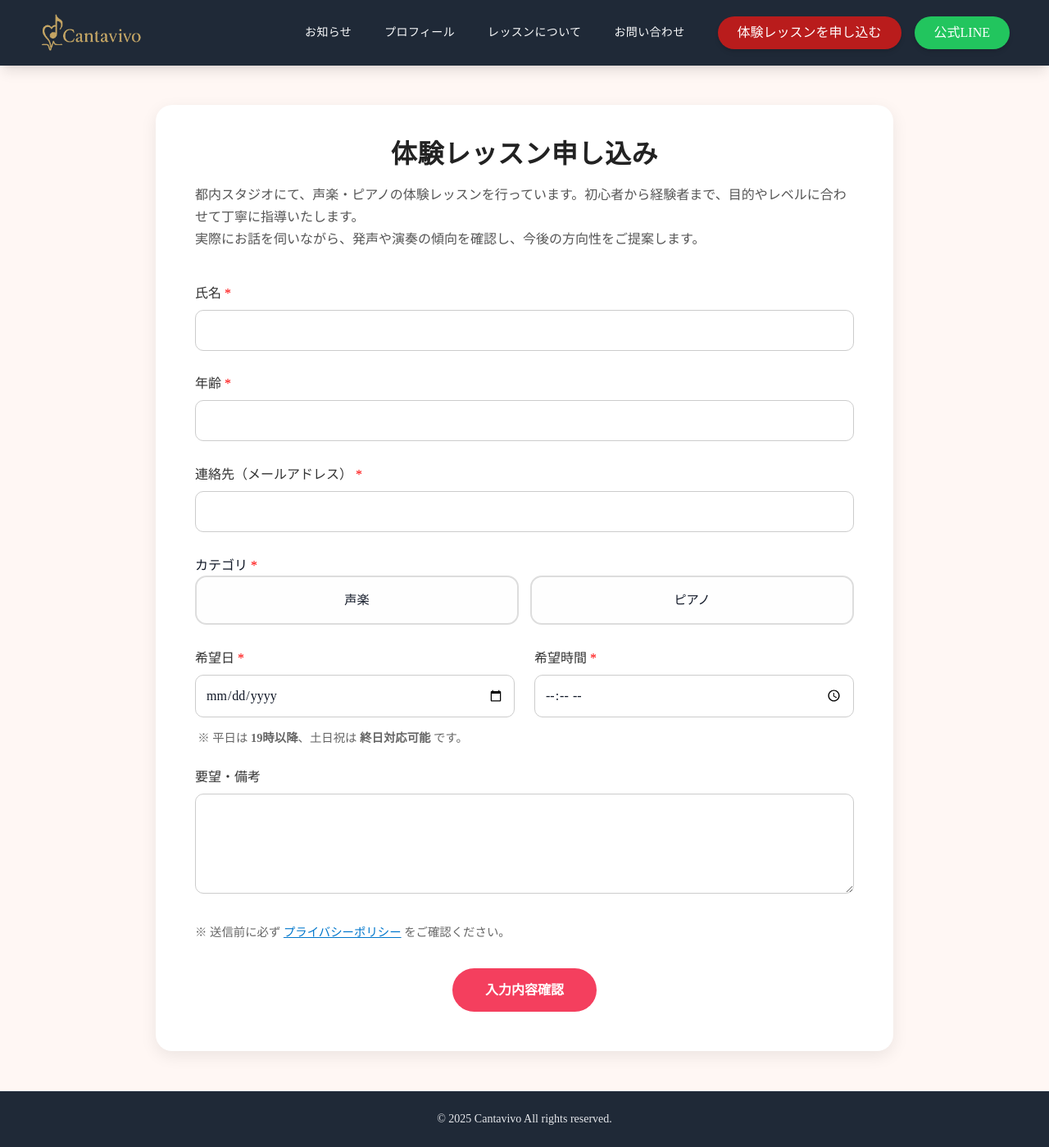
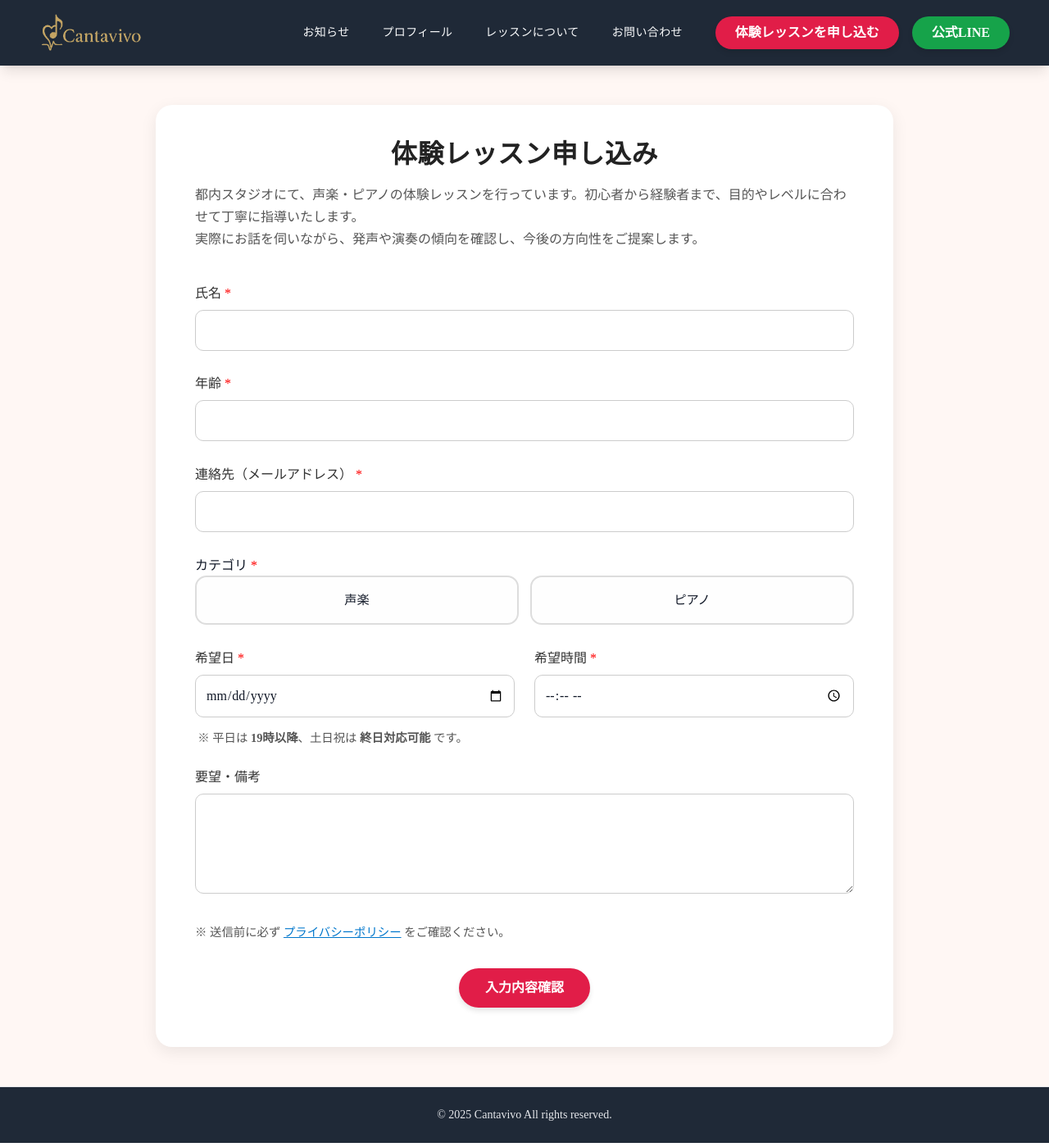
Before and after one commit to Tsuyoshi-cantavivo/cantavivo, a Flask app: page /lesson-trial in a window 1280 px wide. Shown: the whole page at 82% size. Run offline with Flask 3, Linux system fonts and the light colour scheme; some libraries are stand-ins or nearby versions; some web fonts are replaced.

Commit message:
いろいろと

```diff
--- a/app.py
+++ b/app.py
@@ -441,6 +441,35 @@ def access_analytics_data():
 
     return jsonify(result)
 
+
+@app.route("/admin/access-daily-data")
+def access_daily_data():
+    db_url = os.getenv("DATABASE_URL")
+    engine = create_engine(db_url)
+
+    query = """
+        SELECT
+            DATE(accessed_at AT TIME ZONE 'UTC' AT TIME ZONE 'Asia/Tokyo') AS day
+        FROM access_logs
+        WHERE accessed_at >= CURRENT_DATE - INTERVAL '29 days'
+    """
+
+    df = pd.read_sql(query, engine)
+
+    if df.empty:
+        return jsonify({"labels": [], "counts": []})
+
+    daily = df["day"].value_counts().sort_index()
+    result = {
+        "labels": [d.strftime("%m/%d") for d in daily.index],
+        "counts": daily.values.tolist(),
+    }
+
+    print("[DEBUG] Access Daily Data:")
+    print(result)
+
+    return jsonify(result)
+
 # ===== 公開ページ =====
 @app.route("/")
 def home():
--- a/static/lesson_trial.css
+++ b/static/lesson_trial.css
@@ -92,17 +92,17 @@
 
 .card:hover {
   background-color: #f5f5f5;
-  border-color: #f43f5e;
+  border-color: var(--accent-color);
 }
 
 .card.selected {
-  border-color: #f43f5e;
+  border-color: var(--accent-color);
   background-color: #ffe4e9;
 }
 
 .form-note {
   font-size: 0.9rem;
-  color: #666;
+  color: #555;
   margin-bottom: 2rem;
 }
 
@@ -115,21 +115,6 @@
   text-align: center;
 }
 
-.form-submit button {
-  background-color: #f43f5e;
-  color: white;
-  font-weight: 600;
-  padding: 0.9rem 2.5rem;
-  font-size: 1rem;
-  border: none;
-  border-radius: 9999px;
-  cursor: pointer;
-  transition: background-color 0.2s;
-}
-
-.form-submit button:hover {
-  background-color: #e11d48;
-}
 
 .lesson-form .form-row > .form-group {
   flex: 1;
@@ -173,7 +158,7 @@
 
 .time-note {
   font-size: 0.9rem;
-  color: #666;
+  color: #555;
   margin-top: -1rem;
   margin-bottom: 1.5rem;
   padding-left: 0.2rem;
--- a/static/lessons.css
+++ b/static/lessons.css
@@ -1,7 +1,7 @@
-@import url('https://fonts.googleapis.com/css2?family=Noto+Sans+JP:wght@400;500;700&display=swap');
+@import url('https://fonts.googleapis.com/css2?family=Noto+Serif+JP:wght@400;500;700&display=swap');
 
 body {
-  font-family: 'Noto Sans JP', sans-serif;
+  font-family: 'Noto Serif JP', serif;
 }
 
 h1, h2, h3, h4 {
--- a/static/style.css
+++ b/static/style.css
@@ -1,3 +1,20 @@
+:root {
+  --primary-color: #1f2937;
+  --accent-color: #e11d48;
+  --accent-color-dark: #b91c1c;
+  --font-body: 'Noto Serif JP', serif;
+  --font-heading: 'Noto Serif JP', serif;
+}
+
+body {
+  font-family: var(--font-body);
+  line-height: 1.75;
+}
+
+h1, h2, h3, h4, h5, h6 {
+  font-family: var(--font-heading);
+}
+
 /* -------------------- */
 /* グローバルアニメーション */
 /* -------------------- */
@@ -38,7 +55,7 @@ body.fade-in {
 /* -------------------- */
 header {
   box-shadow: 0 1px 2px rgba(0, 0, 0, 0.3);
-  background-color: #1f2937;
+  background-color: var(--primary-color);
 }
 
 nav a {
@@ -65,3 +82,37 @@ nav a:hover {
     padding-top: 1rem;
   }
 }
+
+/* -------------------- */
+/* 汎用ボタンスタイル */
+/* -------------------- */
+.btn {
+  display: inline-block;
+  font-weight: 600;
+  padding: 0.75rem 2rem;
+  border-radius: 9999px;
+  box-shadow: 0 4px 6px rgba(0, 0, 0, 0.1);
+  transition: background-color 0.2s, transform 0.2s;
+}
+
+.btn:hover {
+  transform: scale(1.05);
+}
+
+.btn-red {
+  background-color: var(--accent-color);
+  color: #fff;
+}
+
+.btn-red:hover {
+  background-color: var(--accent-color-dark);
+}
+
+.btn-green {
+  background-color: #16a34a;
+  color: #fff;
+}
+
+.btn-green:hover {
+  background-color: #15803d;
+}
--- a/templates/base.html
+++ b/templates/base.html
@@ -42,10 +42,13 @@
 </head>
 
 
-<body class="bg-white text-gray-900 font-serif fade-in text-sm md:text-base">
+<body class="bg-white text-gray-900 fade-in text-sm md:text-base">
+  <a href="#main" class="absolute -top-10 left-0 bg-white text-gray-800 p-2 focus:top-0 focus:left-0 focus:z-50">コンテンツへスキップ</a>
   {% include 'header.html' %}
 
-  {% block content %}{% endblock %}
+  <main id="main">
+    {% block content %}{% endblock %}
+  </main>
 
   {% include 'footer.html' %}
   {% include 'scripts.html' %}
--- a/templates/concerts.html
+++ b/templates/concerts.html
@@ -12,7 +12,7 @@
         {% if concert.image %}
         <div class="md:w-1/3">
           <a href="{{ concert.image }}" target="_blank">
-            <img src="{{ concert.image }}" alt="{{ concert.title }}" class="rounded-lg shadow-sm hover:opacity-90 transition w-full">
+            <img src="{{ concert.image }}" alt="{{ concert.title }}" loading="lazy" class="rounded-lg shadow-sm hover:opacity-90 transition w-full">
           </a>
         </div>
         {% endif %}
--- a/templates/contact.html
+++ b/templates/contact.html
@@ -35,8 +35,7 @@
       </div>
 
       <div class="text-center pt-4">
-        <button type="submit"
-          class="bg-rose-600 hover:bg-rose-700 text-white text-base md:text-lg font-semibold py-3 px-10 rounded-full shadow-lg transition-all duration-300">
+        <button type="submit" class="btn btn-red text-base md:text-lg px-10">
           送信する
         </button>
       </div>
--- a/templates/header.html
+++ b/templates/header.html
@@ -1,5 +1,5 @@
 <header class="sticky top-0 bg-gray-800 text-white shadow-lg z-50">
-  <nav class="w-full px-6 md:px-12 py-4 flex items-center justify-between">
+  <nav aria-label="メイン" class="w-full px-6 md:px-12 py-4 flex items-center justify-between">
 
     <!-- 左：ロゴ -->
     <a href="/" class="flex items-center mr-6">
@@ -7,19 +7,19 @@
     </a>
 
     <!-- 中央：メニュー -->
-    <div class="hidden md:flex flex-grow justify-end space-x-10 text-sm tracking-wide items-center text-gray-100">
-      <a href="/concerts" class="hover:opacity-80">お知らせ</a>
-      <a href="/profile" class="hover:opacity-80">プロフィール</a>
-      <a href="/lessons" class="hover:opacity-80">レッスンについて</a>
-      <a href="/contact" class="hover:opacity-80">お問い合わせ</a>
-    </div>
+    <ul class="hidden md:flex flex-grow justify-end space-x-10 text-sm tracking-wide items-center text-gray-100">
+      <li><a href="/concerts" class="hover:opacity-80">お知らせ</a></li>
+      <li><a href="/profile" class="hover:opacity-80">プロフィール</a></li>
+      <li><a href="/lessons" class="hover:opacity-80">レッスンについて</a></li>
+      <li><a href="/contact" class="hover:opacity-80">お問い合わせ</a></li>
+    </ul>
 
     <!-- 右端：CTAボタン -->
     <div class="hidden md:flex items-center space-x-4 ml-10">
-      <a href="/lesson-trial" class="inline-block bg-red-700 hover:bg-red-800 text-white font-medium py-2 px-6 rounded-full shadow-md transition">
+      <a href="/lesson-trial" class="btn btn-red py-2 px-6">
         体験レッスンを申し込む
       </a>
-      <a href="https://lin.ee/FjwJ2Wb" class="inline-block bg-green-500 hover:bg-green-600 text-white font-medium py-2 px-6 rounded-full shadow-md transition">
+      <a href="https://lin.ee/FjwJ2Wb" class="btn btn-green py-2 px-6">
         公式LINE
       </a>
     </div>
@@ -36,19 +36,23 @@
   <!-- モバイル用スライドメニュー -->
   <div id="menu-panel"
        class="fixed top-0 right-0 h-auto w-2/3 max-w-xs bg-gray-800 text-gray-100 shadow-lg transform translate-x-full transition-transform duration-500 ease-in-out z-40 md:hidden">
-    <div class="p-6 flex flex-col space-y-4 text-sm tracking-wide">
-      <a href="/" class="hover:opacity-80">ホーム</a>
-      <a href="/concerts" class="hover:opacity-80">お知らせ</a>
-      <a href="/profile" class="hover:opacity-80">プロフィール</a>
-      <a href="/lessons" class="hover:opacity-80">レッスンについて</a>
-      <a href="/contact" class="hover:opacity-80">お問い合わせ</a>
-      <a href="/lesson-trial" class="inline-block bg-red-700 hover:bg-red-800 text-white font-medium py-2 px-4 rounded-full text-center shadow-md transition">
-        体験レッスンを申し込む
-      </a>
-      <a href="https://lin.ee/FjwJ2Wb" class="inline-block bg-green-500 hover:bg-green-600 text-white font-medium py-2 px-4 rounded-full text-center shadow-md transition">
-        LINEで友だち追加
-      </a>
-    </div>
+    <ul class="p-6 flex flex-col space-y-4 text-sm tracking-wide">
+      <li><a href="/" class="hover:opacity-80">ホーム</a></li>
+      <li><a href="/concerts" class="hover:opacity-80">お知らせ</a></li>
+      <li><a href="/profile" class="hover:opacity-80">プロフィール</a></li>
+      <li><a href="/lessons" class="hover:opacity-80">レッスンについて</a></li>
+      <li><a href="/contact" class="hover:opacity-80">お問い合わせ</a></li>
+      <li>
+        <a href="/lesson-trial" class="btn btn-red text-center py-2 px-4">
+          体験レッスンを申し込む
+        </a>
+      </li>
+      <li>
+        <a href="https://lin.ee/FjwJ2Wb" class="btn btn-green text-center py-2 px-4">
+          LINEで友だち追加
+        </a>
+      </li>
+    </ul>
   </div>
 
   <!-- オーバーレイ -->
--- a/templates/lesson_trial.html
+++ b/templates/lesson_trial.html
@@ -68,7 +68,7 @@
       <p class="form-note">※ 送信前に必ず <a href="/privacy" target="_blank">プライバシーポリシー</a> をご確認ください。</p>
 
       <div class="form-submit">
-        <button type="submit">入力内容確認</button>
+        <button type="submit" class="btn btn-red">入力内容確認</button>
       </div>
     </form>
   </div>
--- a/templates/lesson_trial_confirm.html
+++ b/templates/lesson_trial_confirm.html
@@ -30,8 +30,7 @@
         <input type="hidden" name="{{ key }}" value="{{ value }}">
       {% endfor %}
       <div class="text-center mt-6">
-        <button type="submit"
-          class="bg-rose-600 hover:bg-rose-700 text-white text-base md:text-lg font-semibold py-3 px-10 rounded-full shadow-lg transition-all duration-300">
+        <button type="submit" class="btn btn-red text-base md:text-lg px-10">
           送信する
         </button>
       </div>
--- a/templates/lesson_trial_thanks.html
+++ b/templates/lesson_trial_thanks.html
@@ -12,7 +12,7 @@
     <p class="text-gray-600 text-sm mb-8">
       ご入力いただいた内容を確認のうえ、追ってご連絡させていただきます。
     </p>
-    <a href="/" class="inline-block bg-rose-600 hover:bg-rose-700 text-white text-base font-semibold py-3 px-10 rounded-full shadow-lg transition-all duration-300">
+    <a href="/" class="btn btn-red text-base px-10">
       ホームに戻る
     </a>
   </div>
--- a/templates/profile.html
+++ b/templates/profile.html
@@ -7,7 +7,7 @@
   <div class="max-w-6xl mx-auto">
     <div class="bg-white border border-gray-200 rounded-2xl shadow-md p-6 flex flex-col md:flex-row gap-8">
       <div class="md:w-1/3 flex justify-center items-start">
-        <img src="/static/IMG_0120.JPG" alt="プロフィール画像" class="rounded-full shadow-md w-48 md:w-64 h-auto object-cover">
+        <img src="/static/IMG_0120.JPG" alt="プロフィール画像" loading="lazy" class="rounded-full shadow-md w-48 md:w-64 h-auto object-cover">
       </div>
       <div class="md:w-2/3">
         <h1 class="text-3xl md:text-4xl font-bold font-serif tracking-wide mb-2 text-gray-900">飯田 毅 <span class="block text-lg font-light text-gray-600">Tsuyoshi Iida</span></h1>
```
Also changed, not shown: templates/admin.html (+38 -0 lines), templates/admin_base.html (+10 -10 lines), templates/admin_menu.html (+7 -7 lines), templates/index.html (+7 -6 lines), templates/lessons.html (+4 -4 lines), 3 other files.
